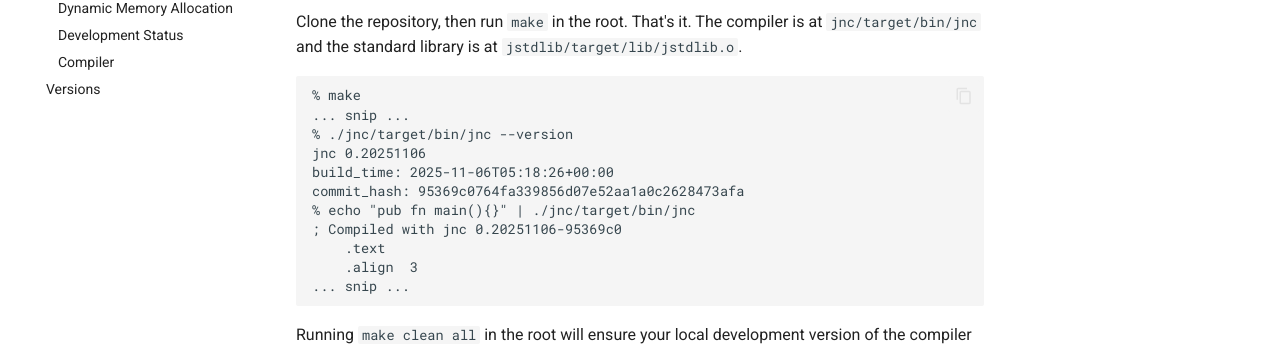
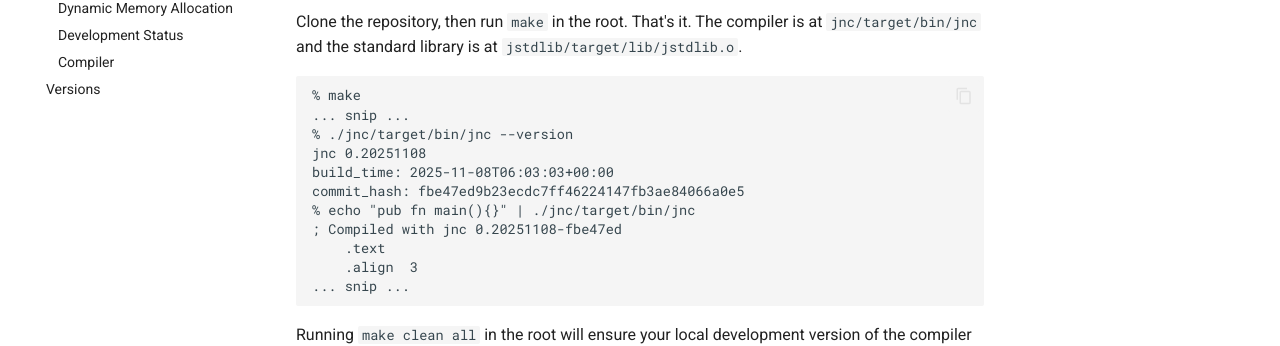
Before and after one commit to barneyb/johann, an MkDocs documentation site: the page built from documentation/docs/system/index.md, in a window 1280 px wide and 900 px high. Shown: the part 238-584 px from the top of the window. Built offline with MkDocs 1.6.1 and Material for MkDocs 9.7.7, drawn with Linux system fonts in a browser that asks for light colours; comment, search, counter and statistics services are not loaded.

Commit message:
Add v0.20251108 release binaries

```diff
--- a/documentation/docs/system/index.md
+++ b/documentation/docs/system/index.md
@@ -8,11 +8,11 @@ Clone the repository, then run `make` in the root. That's it. The compiler is at
 % make
 ... snip ...
 % ./jnc/target/bin/jnc --version
-jnc 0.20251106
-build_time: 2025-11-06T05:18:26+00:00
-commit_hash: 95369c0764fa339856d07e52aa1a0c2628473afa
+jnc 0.20251108
+build_time: 2025-11-08T06:03:03+00:00
+commit_hash: fbe47ed9b23ecdc7ff46224147fb3ae84066a0e5
 % echo "pub fn main(){}" | ./jnc/target/bin/jnc
-; Compiled with jnc 0.20251106-95369c0
+; Compiled with jnc 0.20251108-fbe47ed
     .text
     .align  3
 ... snip ...
```
Also changed, not shown: documentation/docs/versions/index.md (+3 -1 lines), 1 other file.
